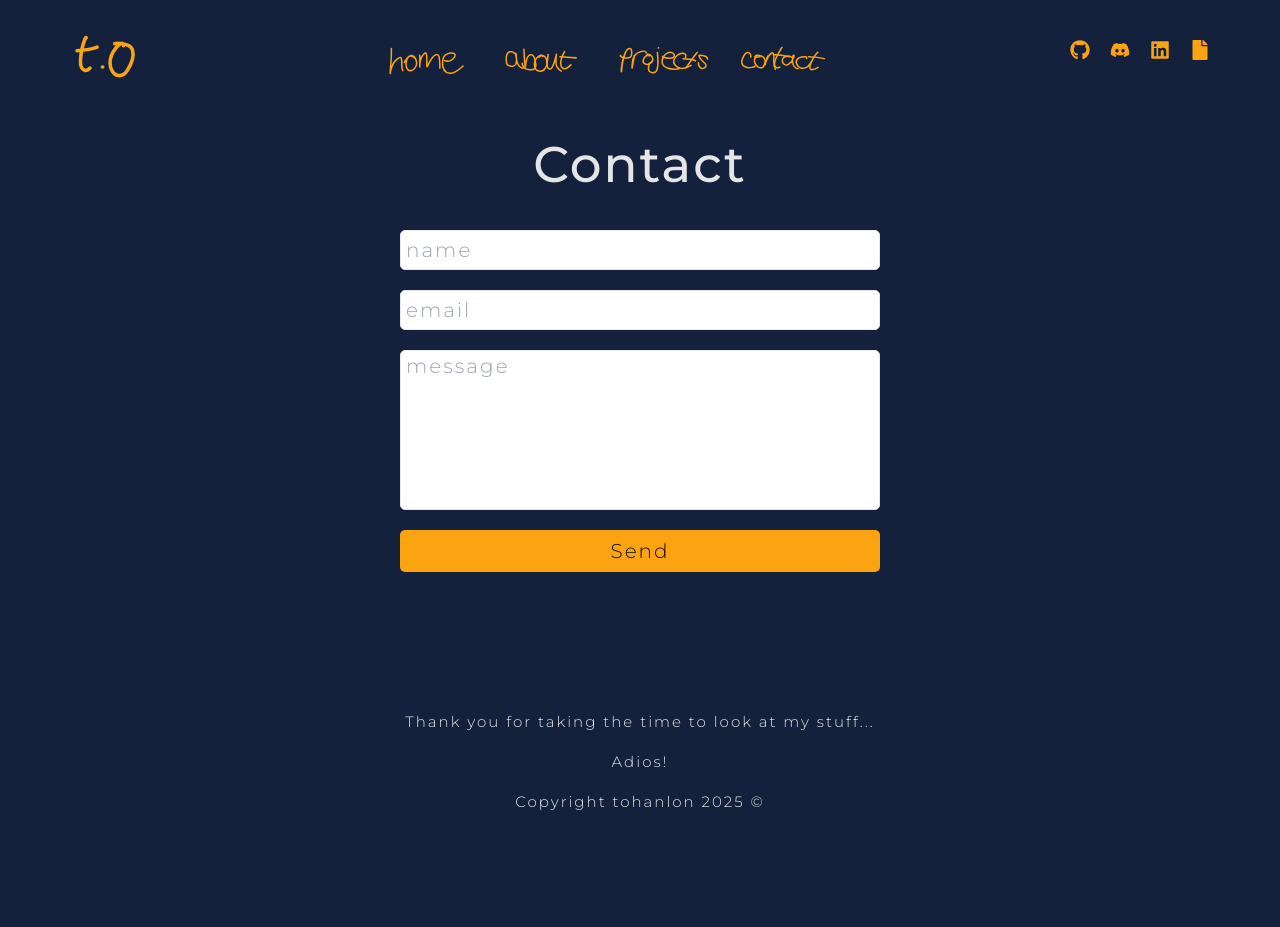
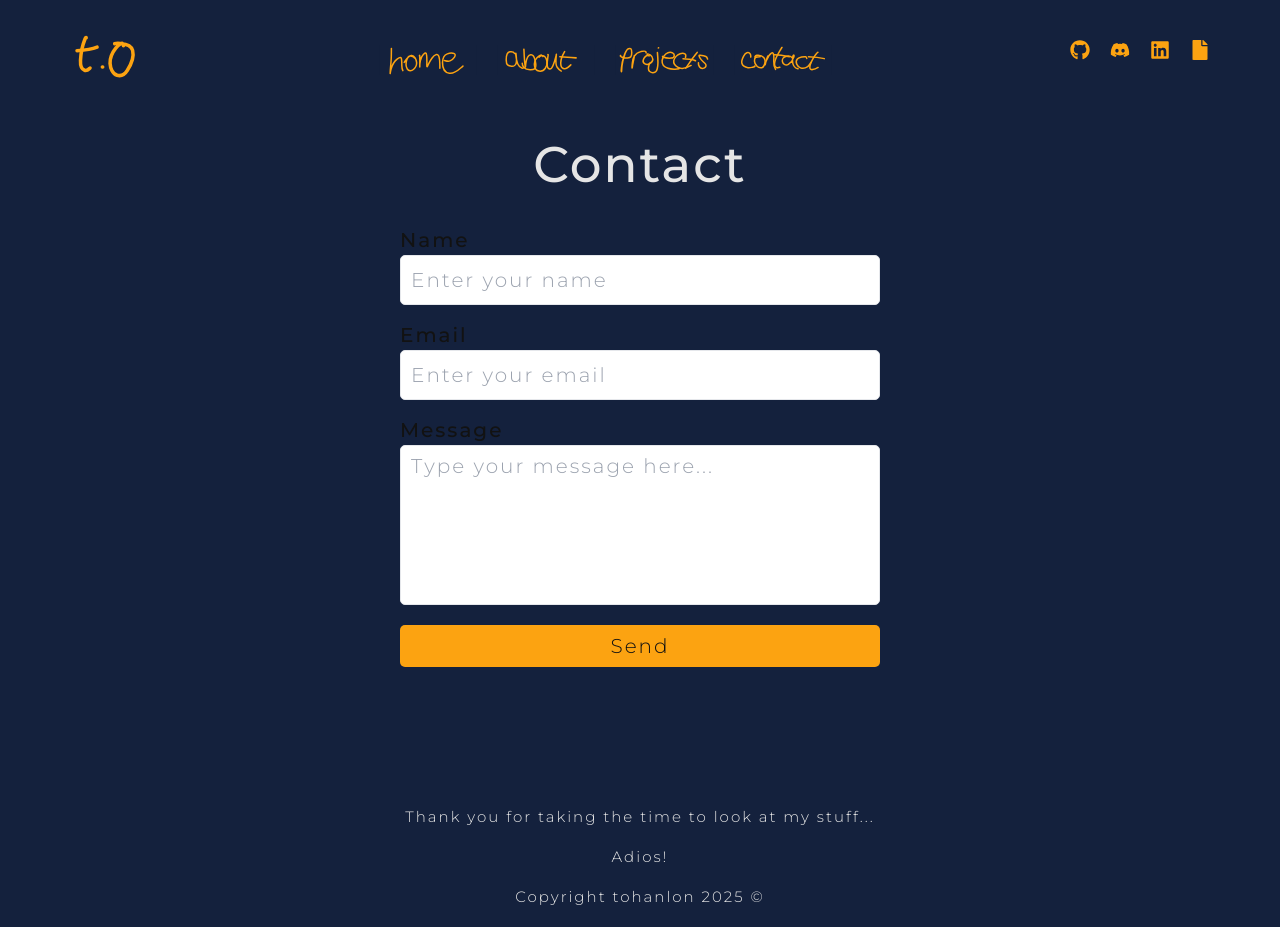
Before and after one commit to tommo593/portfolio-vite, a React (Vite) app: page /contact in a window 1280 px wide. Before the commit the page ends 832 px from the top, so only its background shows below. Built offline with nearby package versions, Linux system fonts and the light colour scheme; a web font is replaced by a local one.

Commit message:
updated contact form for better accessibility

```diff
--- a/src/components/Contact.tsx
+++ b/src/components/Contact.tsx
@@ -37,20 +37,51 @@ export const Contact = () => {
           onSubmit={sendEmail}
           className="m-auto flex max-w-96 flex-col justify-between rounded text-off-black"
         >
-          <input type="text" name="user_name" className="mb-4 h-8 rounded border p-1" placeholder="name" required />
-          <input type="email" name="user_email" className="mb-4 h-8 rounded border p-1" placeholder="email" required />
+          <label htmlFor="user_name" className="mb-1 font-medium">
+            Name
+          </label>
+          <input
+            type="text"
+            id="user_name"
+            name="user_name"
+            className="mb-4 h-10 rounded border p-2 focus:outline-none focus:ring-2 focus:ring-mustard-yellow"
+            placeholder="Enter your name"
+            required
+            aria-required="true"
+          />
+
+          <label htmlFor="user_email" className="mb-1 font-medium">
+            Email
+          </label>
+          <input
+            type="email"
+            id="user_email"
+            name="user_email"
+            className="mb-4 h-10 rounded border p-2 focus:outline-none focus:ring-2 focus:ring-mustard-yellow"
+            placeholder="Enter your email"
+            required
+            aria-required="true"
+          />
+
+          <label htmlFor="message" className="mb-1 font-medium">
+            Message
+          </label>
           <textarea
+            id="message"
             name="message"
-            className="mb-4 h-32 resize-none rounded border p-1 pb-8"
-            placeholder="message"
+            className="mb-4 h-32 resize-none rounded border p-2 focus:outline-none focus:ring-2 focus:ring-mustard-yellow"
+            placeholder="Type your message here..."
             required
-          />
+            aria-required="true"
+          ></textarea>
+
           <input
             type="submit"
             value="Send"
-            className="cursor-pointer rounded border border-transparent bg-mustard-yellow py-2 text-center text-off-black hover:opacity-80 active:bg-light-grey"
+            className="cursor-pointer rounded border border-transparent bg-mustard-yellow py-2 text-center text-off-black hover:opacity-80 focus:outline-none focus:ring-2 focus:ring-mustard-yellow active:bg-light-grey"
           />
         </form>
+
         {message && <p className="mt-4 text-center text-sm">{message}</p>}
       </div>
     </div>
```
